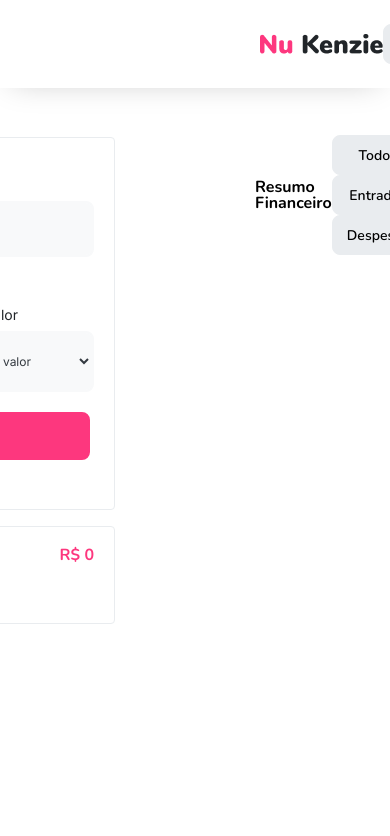
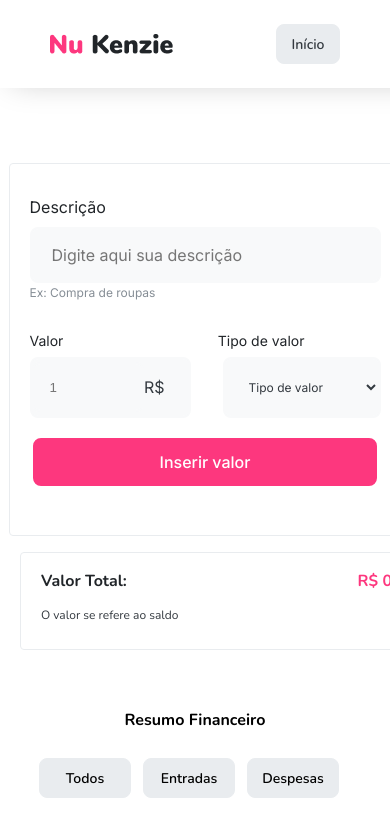
Before and after one commit to JoabeConrado19/Nukenzie-Joabe, a React (Create React App) app: page / in a window 390 px wide. Both pictures are taken after a click on the button "Iniciar". Shown: the top 836 px of the page. Built offline with nearby package versions, Linux system fonts and the light colour scheme.

Commit message:
feat responsividade

```diff
--- a/src/App.css
+++ b/src/App.css
@@ -453,3 +453,106 @@ table {
   font-size: 16px;
   color: #fd377e;
 }
+
+@media (max-width:1211px) {
+  .resumo-filtro > div {
+    overflow: scroll;
+    max-width: 600px;
+    max-height: 70px;
+    padding:  10px 5px;
+    flex-wrap: nowrap;
+    white-space: nowrap;
+  }
+
+}
+
+@media (max-width:984px) {
+  .main-container {
+    width: 100%;
+    height: 100%;
+    display: flex;
+    flex-direction: column;
+    overflow-y: scroll;
+  }
+  .main-container-left {
+    width: 100%;
+    height: 100%;
+    padding: 20px;
+    display: flex;
+    flex-direction: column;
+    align-items: center;
+    justify-content: center;
+  }
+  .form-container {
+    border: 1px solid #e9ecef;
+    border-radius: 4px;
+    width: 90%;
+    height: 331px;
+    padding: 20px;
+    margin-top: 29px;
+    margin-right: 20px;
+
+
+  }
+  .total-container {
+    border: 1px solid #e9ecef;
+    border-radius: 4px;
+    width: 90%;
+    height: 56px;
+
+
+    padding:  20px;
+    margin:16px auto;
+    margin-bottom: -30px;
+    margin-right: 37px;
+
+
+  }
+  .main-container-rigth {
+    width: 100%;
+    height: auto;
+    padding: 20px 0;
+    display: flex;
+    flex-direction: column;
+    align-items: center;
+    justify-content: center;
+  }
+  .resumo-filtro {
+
+    width: 90%;
+    max-width: 100%;
+    max-height: 70px;
+    padding:  0px 5px;
+    flex-wrap: nowrap;
+    white-space: nowrap;
+    display: flex;
+    flex-direction: column;
+  }
+  .resumo-filtro > div {
+    overflow: scroll;
+    display: flex;
+    justify-content: center;
+    width: 100%;
+    height: 100px;
+    max-width: 100%;
+    max-height: 100px;
+    padding:  20px 5px;
+    flex-wrap: nowrap;
+    white-space: nowrap;
+    margin-top: 10px;
+    padding-bottom:50px;
+  }
+  .main-container-rigth > ul {
+    width: 100%;
+    height: auto;
+    overflow-y: scroll;
+    list-style: none;
+    display: flex;
+
+    margin-top: -30px;
+    flex-direction: column;
+    align-items: center;
+    padding: 80px 0px;
+  }
+
+}
--- a/src/components/LandingPage/index.css
+++ b/src/components/LandingPage/index.css
@@ -97,3 +97,46 @@ h1{
     from, to { border-color: transparent }
     50% { border-color: rgb(255, 255, 255); }
   }
+
+  @media  (max-width:800px) {
+    .landingBody > main{
+
+
+        display:flex;
+        flex-direction: column;
+
+    }
+    .divEsquerda{
+        height: 100%;
+        width: 100%;
+        display:flex;
+        flex-direction: column;
+        justify-content:center;
+        align-items:center;
+    }
+    .divEsquerda > h1{
+        margin-top: 20px;
+        width: 100%;
+        text-align: center;
+        animation:none;
+
+    }
+    .divEsquerda > h2{
+        width: 100%;
+        text-align: center;
+
+
+    }
+    .divDireita{
+        width: 100%;
+        display: flex;
+        justify-content: center;
+
+    }
+    .divDireita > img{
+        width: 70%;
+        margin-top:10px;
+
+    }
+
+  }
--- a/src/components/MainPage/Header/index.css
+++ b/src/components/MainPage/Header/index.css
@@ -5,11 +5,14 @@
     display:flex;
     align-items: center;
     justify-content:space-between;
+    padding: 0 50px ;
+
 
 
 }
 .mainHeader > img{
-    margin-left: 260px;
+
+
 
 
 }
@@ -23,7 +26,8 @@
     font-weight: 600;
     font-size: 14px;
     color: #343A40;
-    margin-right: 260px;
+    margin-right: 100px;
+
 
 }
 
```
Also changed, not shown: 1 other file (tests, documents, lock files or other folders).
